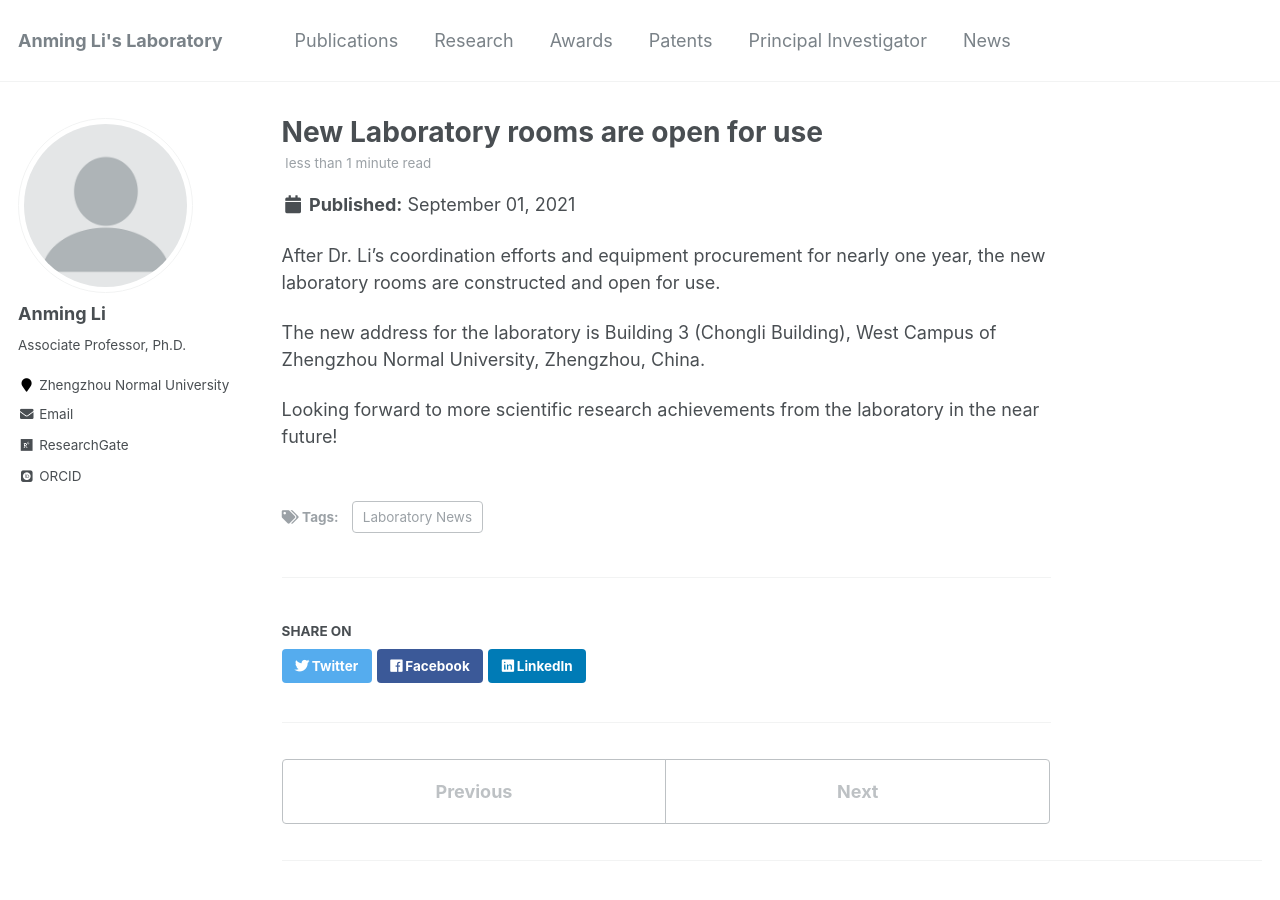
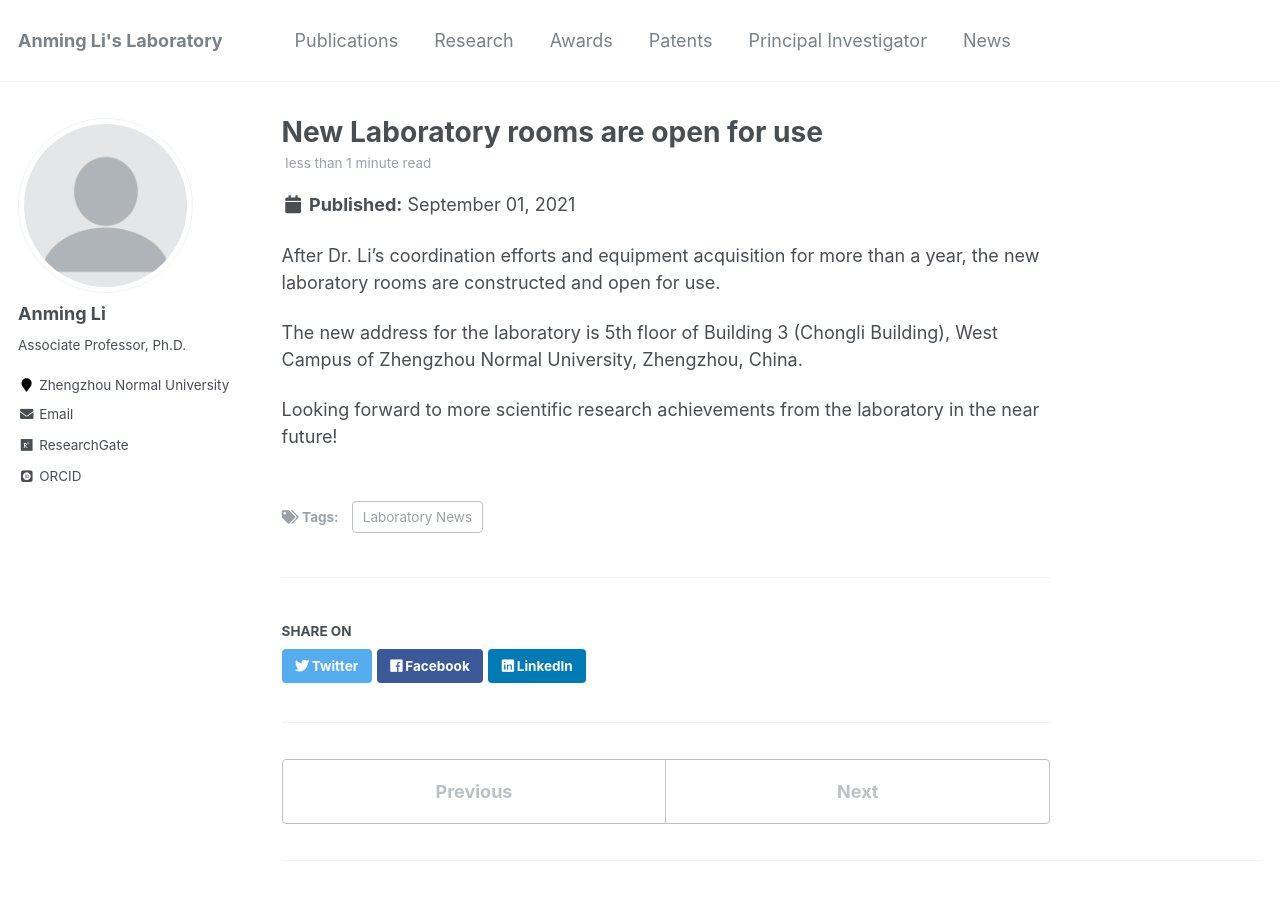
Before and after one commit to ucnclab/ucnclab.github.io, a Jekyll site: the page built from _posts/2021-09-01-blog-post-4.md, in a window 1280 px wide and 900 px high. Built offline with Jekyll 4.4.1, drawn with Linux system fonts in a browser that asks for light colours; some web fonts are replaced; comment, search, counter and statistics services are not loaded.

Commit message:
Update 2021-09-01-blog-post-4.md

```diff
--- a/_posts/2021-09-01-blog-post-4.md
+++ b/_posts/2021-09-01-blog-post-4.md
@@ -6,8 +6,8 @@ tags:
   - Laboratory News
 ---
 
-After Dr. Li's coordination efforts and equipment procurement for nearly one year, the new laboratory rooms are constructed and open for use.
+After Dr. Li's coordination efforts and equipment acquisition for more than a year, the new laboratory rooms are constructed and open for use.
 
-The new address for the laboratory is Building 3 (Chongli Building), West Campus of Zhengzhou Normal University, Zhengzhou, China.
+The new address for the laboratory is 5th floor of Building 3 (Chongli Building), West Campus of Zhengzhou Normal University, Zhengzhou, China.
 
 Looking forward to more scientific research achievements from the laboratory in the near future!
```
